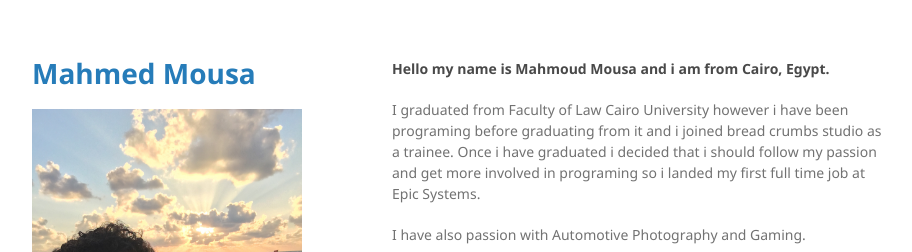
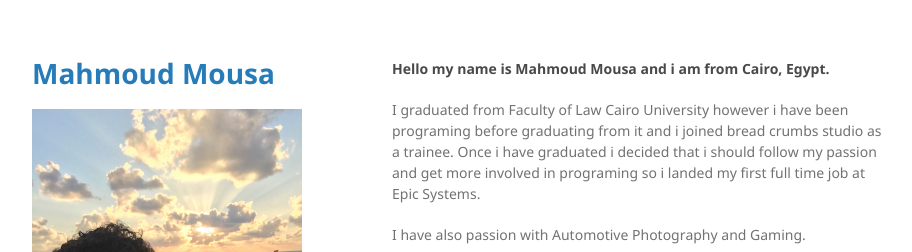
Before and after one commit to Mahmoud333/Mahmoud333.github.io, a Jekyll site: the page built from index.md, in a window 1280 px wide. Shown: the top 252 px of the page, without its empty margins (178-1090 px from the left). Built offline with Jekyll 4.4.1, drawn with Linux system fonts in a browser that asks for light colours.

Commit message:
Update _config.yml

```diff
--- a/_config.yml
+++ b/_config.yml
@@ -1,4 +1,4 @@
-title: Mahmed Mousa
+title: Mahmoud Mousa
 logo: /assets/img/IMG_7575.jpg
 description: Self taught Senior iOS Software Engineer with law degree.
 google_analytics:
```
